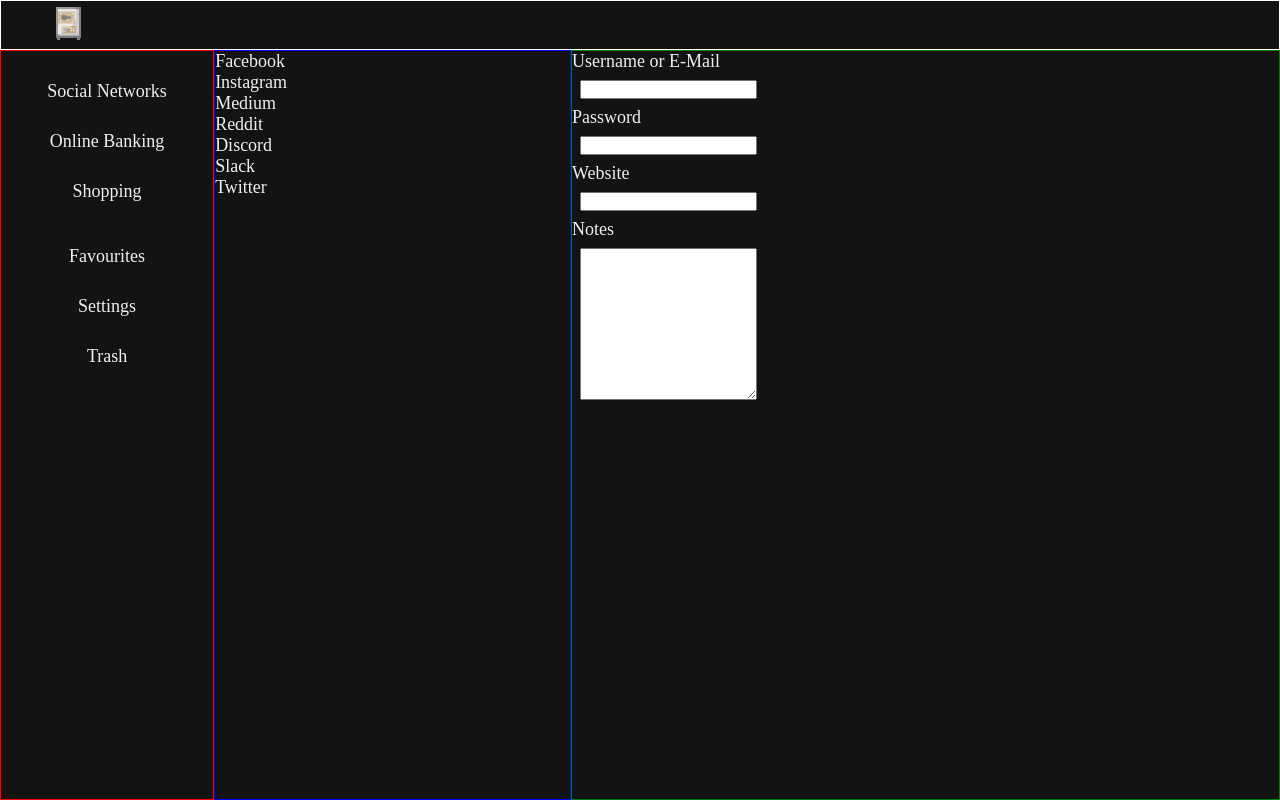
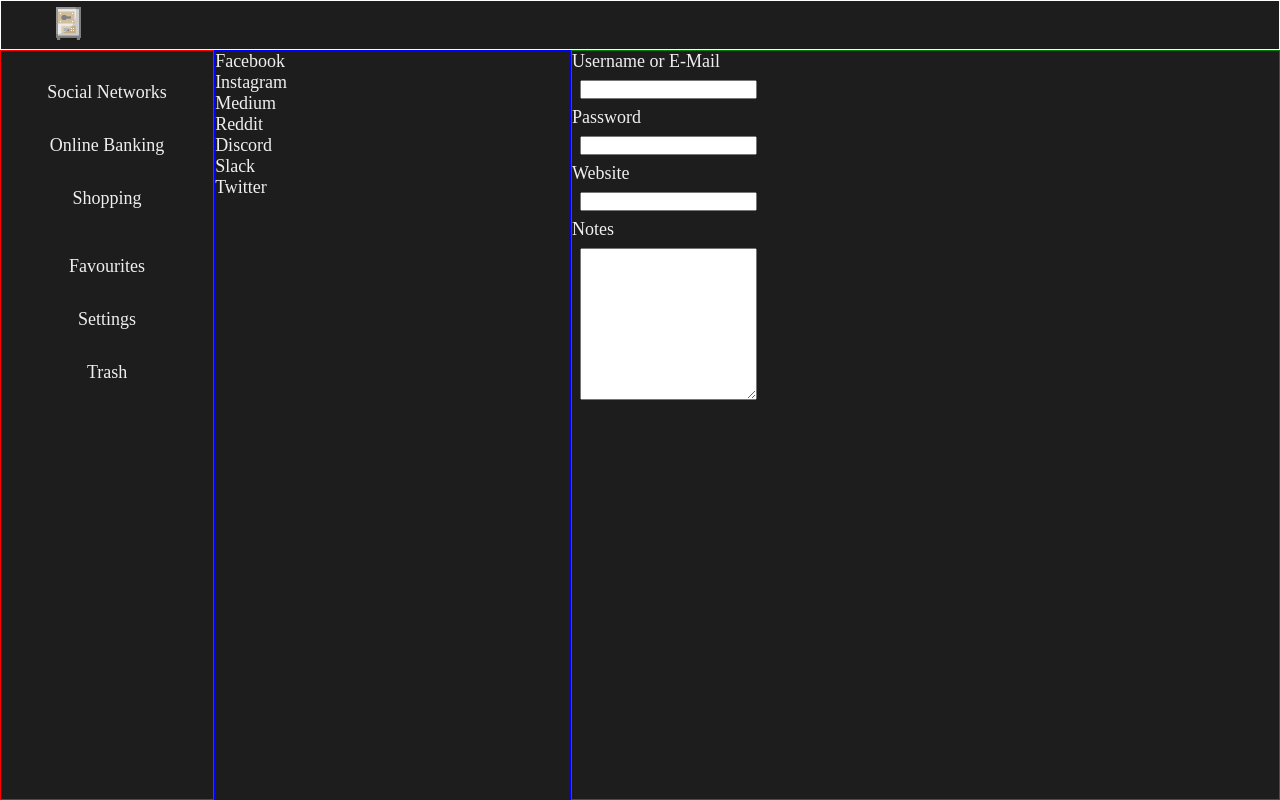
Before and after one commit to IcyDrae/vaults, a Vue app in the folder web/: page / in a window 1280 px wide. Built offline with nearby package versions, Linux system fonts and the light colour scheme; a web font is replaced by a local one.

Commit message:
styling wip

```diff
--- a/web/src/styles/general.scss
+++ b/web/src/styles/general.scss
@@ -57,20 +57,17 @@ body {
         li {
           text-align: center;
 
-          height: 50px;
-          line-height: 50px;
-
           a {
             display: block;
             color: $white;
-            //padding: 16px 16px;
+            padding: 16px 16px;
             text-decoration: none;
           }
         }
 
         li a:hover {
           background-color: #232323;
-          color: #ffffff;
+          color: #e1e1e1;
           font-weight: 600;
         }
       }
--- a/web/src/styles/variables.scss
+++ b/web/src/styles/variables.scss
@@ -1,2 +1,2 @@
-$black: #131313;
+$black: #1d1d1d;
 $white: #efefef;
```
